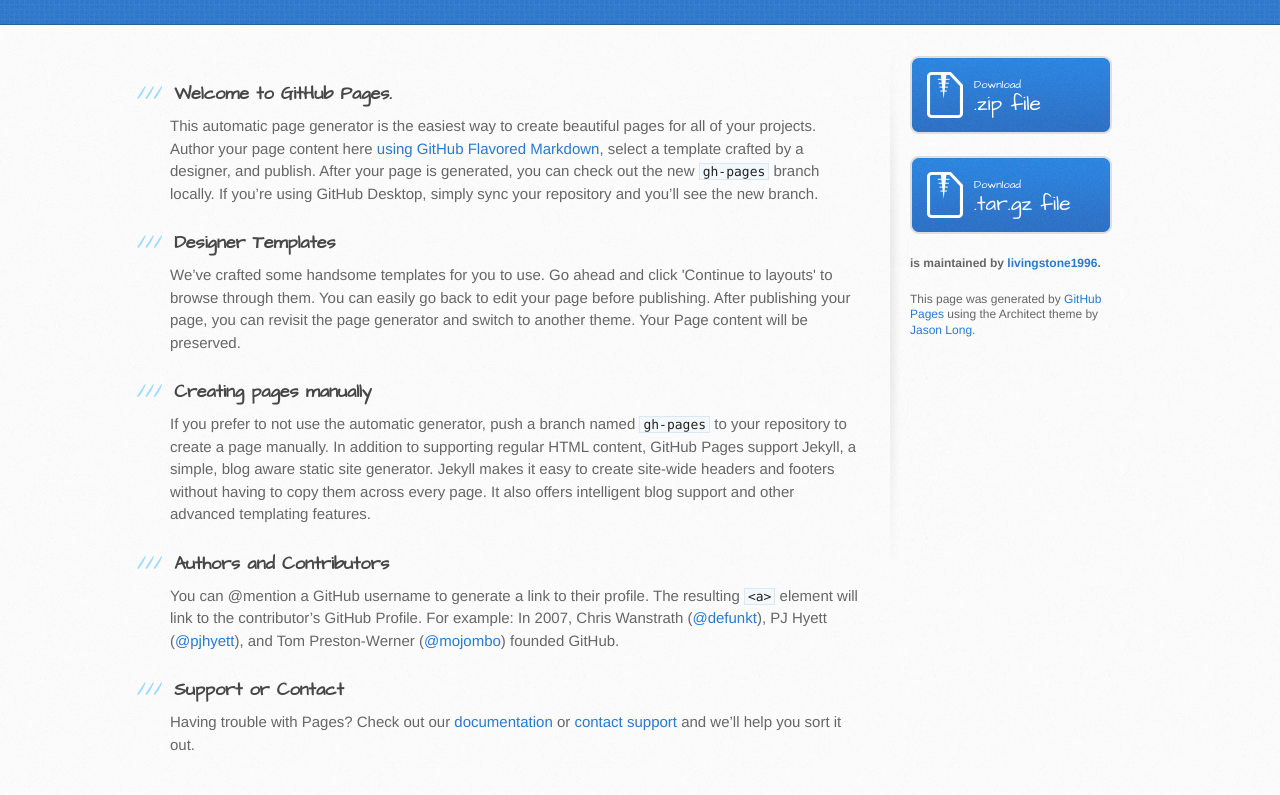
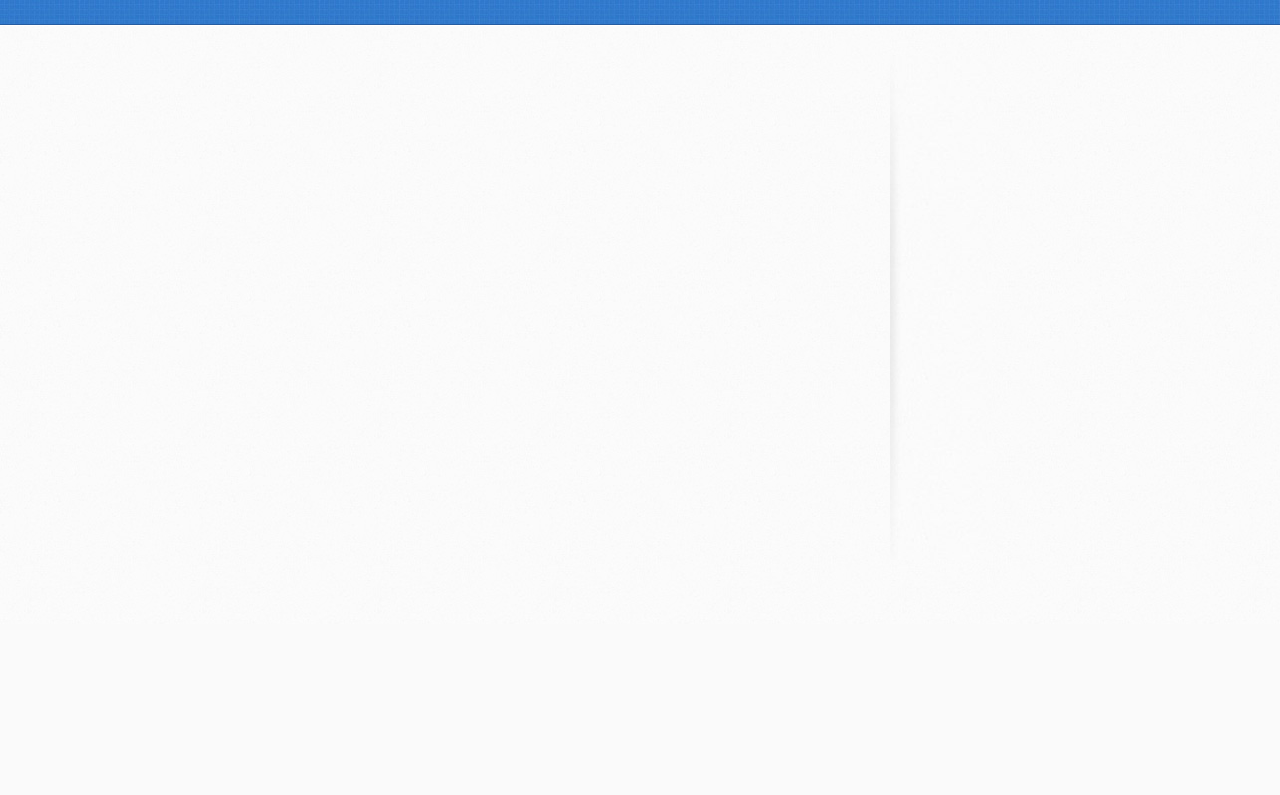
Before and after one commit to doares/davidsoares.github.io, a plain HTML site: page index.html in a window 1280 px wide. Shown: the part 176-971 px from the top of the page. After the commit the page ends 800 px from the top, so only its background shows below. Drawn offline with Linux system fonts and the light colour scheme.

Commit message:
Removing template code

```diff
--- a/index.html
+++ b/index.html
@@ -13,60 +13,26 @@
     <script src="//html5shiv.googlecode.com/svn/trunk/html5.js"></script>
     <![endif]-->
 
-    <title>Davidsoares.io by livingstone1996</title>
+    <title>David Soares Portfolio</title>
   </head>
 
   <body>
     <header>
       <div class="inner">
-        <h1>Davidsoares.io</h1>
+        <h1>David soares</h1>
         <h2>A personal portfolio website</h2>
-        <a href="https://github.com/livingstone1996/davidsoares.io" class="button"><small>View project on</small> GitHub</a>
+
       </div>
     </header>
 
     <div id="content-wrapper">
       <div class="inner clearfix">
         <section id="main-content">
-          <h3>
-<a id="welcome-to-github-pages" class="anchor" href="#welcome-to-github-pages" aria-hidden="true"><span aria-hidden="true" class="octicon octicon-link"></span></a>Welcome to GitHub Pages.</h3>
 
-<p>This automatic page generator is the easiest way to create beautiful pages for all of your projects. Author your page content here <a href="https://guides.github.com/features/mastering-markdown/">using GitHub Flavored Markdown</a>, select a template crafted by a designer, and publish. After your page is generated, you can check out the new <code>gh-pages</code> branch locally. If you’re using GitHub Desktop, simply sync your repository and you’ll see the new branch.</p>
-
-<h3>
-<a id="designer-templates" class="anchor" href="#designer-templates" aria-hidden="true"><span aria-hidden="true" class="octicon octicon-link"></span></a>Designer Templates</h3>
-
-<p>We’ve crafted some handsome templates for you to use. Go ahead and click 'Continue to layouts' to browse through them. You can easily go back to edit your page before publishing. After publishing your page, you can revisit the page generator and switch to another theme. Your Page content will be preserved.</p>
-
-<h3>
-<a id="creating-pages-manually" class="anchor" href="#creating-pages-manually" aria-hidden="true"><span aria-hidden="true" class="octicon octicon-link"></span></a>Creating pages manually</h3>
-
-<p>If you prefer to not use the automatic generator, push a branch named <code>gh-pages</code> to your repository to create a page manually. In addition to supporting regular HTML content, GitHub Pages support Jekyll, a simple, blog aware static site generator. Jekyll makes it easy to create site-wide headers and footers without having to copy them across every page. It also offers intelligent blog support and other advanced templating features.</p>
-
-<h3>
-<a id="authors-and-contributors" class="anchor" href="#authors-and-contributors" aria-hidden="true"><span aria-hidden="true" class="octicon octicon-link"></span></a>Authors and Contributors</h3>
-
-<p>You can @mention a GitHub username to generate a link to their profile. The resulting <code>&lt;a&gt;</code> element will link to the contributor’s GitHub Profile. For example: In 2007, Chris Wanstrath (<a href="https://github.com/defunkt" class="user-mention">@defunkt</a>), PJ Hyett (<a href="https://github.com/pjhyett" class="user-mention">@pjhyett</a>), and Tom Preston-Werner (<a href="https://github.com/mojombo" class="user-mention">@mojombo</a>) founded GitHub.</p>
-
-<h3>
-<a id="support-or-contact" class="anchor" href="#support-or-contact" aria-hidden="true"><span aria-hidden="true" class="octicon octicon-link"></span></a>Support or Contact</h3>
-
-<p>Having trouble with Pages? Check out our <a href="https://help.github.com/pages">documentation</a> or <a href="https://github.com/contact">contact support</a> and we’ll help you sort it out.</p>
         </section>
 
         <aside id="sidebar">
-          <a href="https://github.com/livingstone1996/davidsoares.io/zipball/master" class="button">
-            <small>Download</small>
-            .zip file
-          </a>
-          <a href="https://github.com/livingstone1996/davidsoares.io/tarball/master" class="button">
-            <small>Download</small>
-            .tar.gz file
-          </a>
 
-          <p class="repo-owner"><a href="https://github.com/livingstone1996/davidsoares.io"></a> is maintained by <a href="https://github.com/livingstone1996">livingstone1996</a>.</p>
-
-          <p>This page was generated by <a href="https://pages.github.com">GitHub Pages</a> using the Architect theme by <a href="https://twitter.com/jasonlong">Jason Long</a>.</p>
         </aside>
       </div>
     </div>
```
